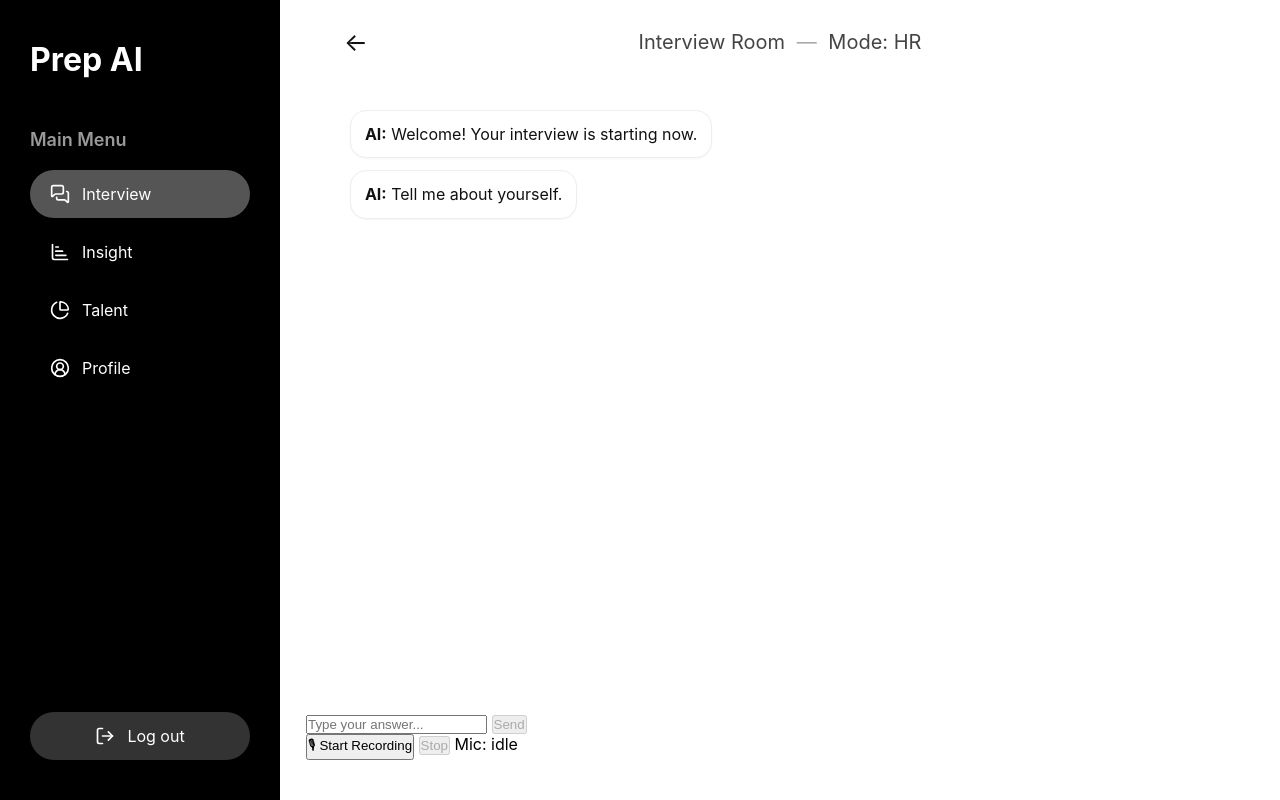
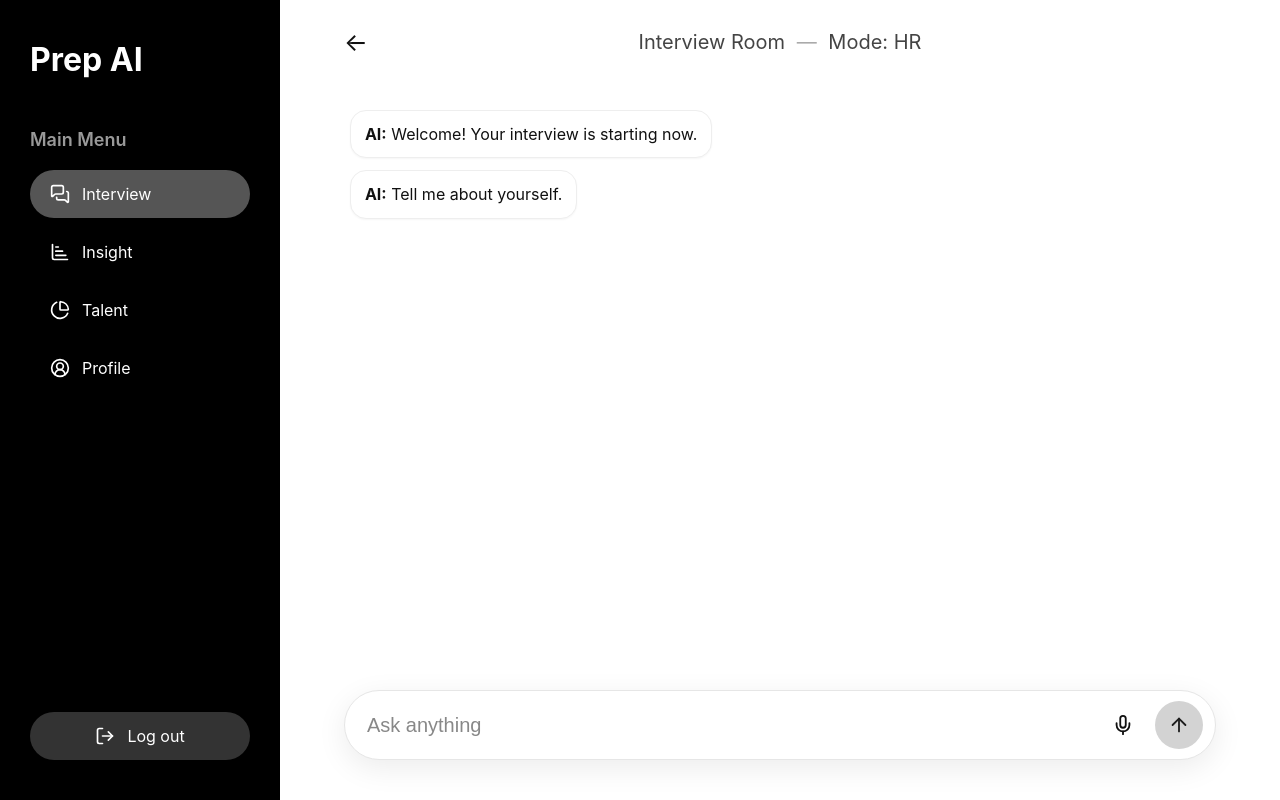
Before and after one commit to ClemenceTran/BasedProject, a Flask app: page /interview-room in a window 1280 px wide. Run offline with Flask 3, Linux system fonts and the light colour scheme.

Commit message:
Update interview_room.html

```diff
--- a/templates/interview_room.html
+++ b/templates/interview_room.html
@@ -16,18 +16,11 @@
     <div class="menu-title">Main Menu</div>
 
     <ul class="menu-items">
-
-        <!-- Interview -->
       <li class="menu-item">
         <a class="menu-link active" href="{{ url_for('interview') }}">
-            <svg class="sidebar-icon"
-                xmlns="http://www.w3.org/2000/svg"
-                viewBox="0 0 24 24"
-                fill="none"
-                stroke="currentColor"
-                stroke-width="2"
-                stroke-linecap="round"
-                stroke-linejoin="round">
+          <svg class="sidebar-icon" xmlns="http://www.w3.org/2000/svg"
+              viewBox="0 0 24 24" fill="none" stroke="currentColor"
+              stroke-width="2" stroke-linecap="round" stroke-linejoin="round">
             <path d="M16 10a2 2 0 0 1-2 2H6.828a2 2 0 0 0-1.414.586l-2.202 2.202A.71.71 0 0 1 2 14.286V4a2 2 0 0 1 2-2h10a2 2 0 0 1 2 2z"/>
             <path d="M20 9a2 2 0 0 1 2 2v10.286a.71.71 0 0 1-1.212.502l-2.202-2.202A2 2 0 0 0 17.172 19H10a2 2 0 0 1-2-2v-1"/>
           </svg>
@@ -35,17 +28,11 @@
         </a>
       </li>
 
-        <!-- Insight (ACTIVE) -->
       <li class="menu-item">
         <a class="menu-link" href="{{ url_for('insight') }}">
-            <svg class="sidebar-icon"
-                xmlns="http://www.w3.org/2000/svg"
-                viewBox="0 0 24 24"
-                fill="none"
-                stroke="currentColor"
-                stroke-width="2"
-                stroke-linecap="round"
-                stroke-linejoin="round">
+          <svg class="sidebar-icon" xmlns="http://www.w3.org/2000/svg"
+              viewBox="0 0 24 24" fill="none" stroke="currentColor"
+              stroke-width="2" stroke-linecap="round" stroke-linejoin="round">
             <path d="M3 3v16a2 2 0 0 0 2 2h16"/>
             <path d="M7 11h8"/>
             <path d="M7 16h12"/>
@@ -55,17 +42,11 @@
         </a>
       </li>
 
-        <!-- Talent -->
       <li class="menu-item">
         <a class="menu-link" href="{{ url_for('talent') }}">
-            <svg class="sidebar-icon"
-                xmlns="http://www.w3.org/2000/svg"
-                viewBox="0 0 24 24"
-                fill="none"
-                stroke="currentColor"
-                stroke-width="2"
-                stroke-linecap="round"
-                stroke-linejoin="round">
+          <svg class="sidebar-icon" xmlns="http://www.w3.org/2000/svg"
+              viewBox="0 0 24 24" fill="none" stroke="currentColor"
+              stroke-width="2" stroke-linecap="round" stroke-linejoin="round">
             <path d="M21 12c.552 0 1.005-.449.95-.998a10 10 0 0 0-8.953-8.951c-.55-.055-.998.398-.998.95v8a1 1 0 0 0 1 1z"/>
             <path d="M21.21 15.89A10 10 0 1 1 8 2.83"/>
           </svg>
@@ -73,17 +54,11 @@
         </a>
       </li>
 
-        <!-- Profile -->
       <li class="menu-item">
         <a class="menu-link" href="{{ url_for('profile') }}">
-            <svg class="sidebar-icon"
-                xmlns="http://www.w3.org/2000/svg"
-                viewBox="0 0 24 24"
-                fill="none"
-                stroke="currentColor"
-                stroke-width="2"
-                stroke-linecap="round"
-                stroke-linejoin="round">
+          <svg class="sidebar-icon" xmlns="http://www.w3.org/2000/svg"
+              viewBox="0 0 24 24" fill="none" stroke="currentColor"
+              stroke-width="2" stroke-linecap="round" stroke-linejoin="round">
             <path d="M18 20a6 6 0 0 0-12 0"/>
             <circle cx="12" cy="10" r="4"/>
             <circle cx="12" cy="12" r="10"/>
@@ -91,18 +66,12 @@
           <span>Profile</span>
         </a>
       </li>
-
     </ul>
 
     <a class="logout-btn" href="{{ url_for('logout') }}">
-        <svg class="sidebar-icon"
-            xmlns="http://www.w3.org/2000/svg"
-            viewBox="0 0 24 24"
-            fill="none"
-            stroke="currentColor"
-            stroke-width="2"
-            stroke-linecap="round"
-            stroke-linejoin="round">
+      <svg class="sidebar-icon" xmlns="http://www.w3.org/2000/svg"
+          viewBox="0 0 24 24" fill="none" stroke="currentColor"
+          stroke-width="2" stroke-linecap="round" stroke-linejoin="round">
         <path d="m16 17 5-5-5-5"/>
         <path d="M21 12H9"/>
         <path d="M9 21H5a2 2 0 0 1-2-2V5a2 2 0 0 1 2-2h4"/>
@@ -123,20 +92,61 @@
       </div>
     </div>
 
-    <!-- Messages (no box) -->
+    <!-- Messages -->
     <div id="chatBox" class="ir-chat"></div>
 
-    <!-- Input bar -->
-    <div class="ir-composer">
-      <input id="msgInput" class="ir-input" type="text" placeholder="Type your answer..." />
-      <button type="button" class="ir-send" id="sendBtn">Send</button>
+    <!-- Composer (NEW UI, no +) -->
+    <div class="ir-composer2" id="composer">
+
+      <!-- TEXT MODE -->
+      <div class="ir-textmode" id="textMode">
+        <input id="msgInput" class="ir-input2" type="text" placeholder="Ask anything" />
+
+        <button type="button" class="ir-iconbtn" id="micBtn" aria-label="Record">
+          <!-- mic icon -->
+          <svg class="ir-ic" xmlns="http://www.w3.org/2000/svg" viewBox="0 0 24 24" fill="none"
+               stroke="currentColor" stroke-width="2" stroke-linecap="round" stroke-linejoin="round">
+            <path d="M12 19v3"/>
+            <path d="M19 10v2a7 7 0 0 1-14 0v-2"/>
+            <rect x="9" y="2" width="6" height="13" rx="3"/>
+          </svg>
+        </button>
+
+        <button type="button" class="ir-sendbtn" id="sendBtn" disabled>
+          <svg class="ir-ic" xmlns="http://www.w3.org/2000/svg"
+              viewBox="0 0 24 24"
+              fill="none"
+              stroke="currentColor"
+              stroke-width="2"
+              stroke-linecap="round"
+              stroke-linejoin="round">
+            <path d="m5 12 7-7 7 7"/>
+            <path d="M12 19V5"/>
+          </svg>
+        </button>
       </div>
 
-    <!-- Voice row -->
-    <div class="ir-voice">
-      <button type="button" class="ir-rec" id="recordBtn">🎙 Start Recording</button>
-      <button type="button" class="ir-stop" id="stopBtn" disabled>Stop</button>
-      <span id="recStatus" class="ir-mic">Mic: idle</span>
+      <!-- RECORD MODE -->
+      <div class="ir-recordmode hidden" id="recordMode">
+        <div class="ir-wave" aria-hidden="true"></div>
+
+        <button type="button" class="ir-iconbtn" id="cancelRecBtn" aria-label="Cancel recording">
+          <!-- X icon -->
+          <svg class="ir-ic" xmlns="http://www.w3.org/2000/svg" viewBox="0 0 24 24" fill="none"
+               stroke="currentColor" stroke-width="2" stroke-linecap="round" stroke-linejoin="round">
+            <path d="M18 6 6 18"/><path d="m6 6 12 12"/>
+          </svg>
+        </button>
+
+        <button type="button" class="ir-iconbtn" id="submitRecBtn" aria-label="Submit recording">
+          <!-- Check icon -->
+          <svg class="ir-ic" xmlns="http://www.w3.org/2000/svg" viewBox="0 0 24 24" fill="none"
+               stroke="currentColor" stroke-width="2" stroke-linecap="round" stroke-linejoin="round">
+            <path d="M20 6 9 17l-5-5"/>
+          </svg>
+        </button>
+      </div>
+
     </div>
 
   </div>
```
Lines whose indentation alone changed are shown as unchanged.
